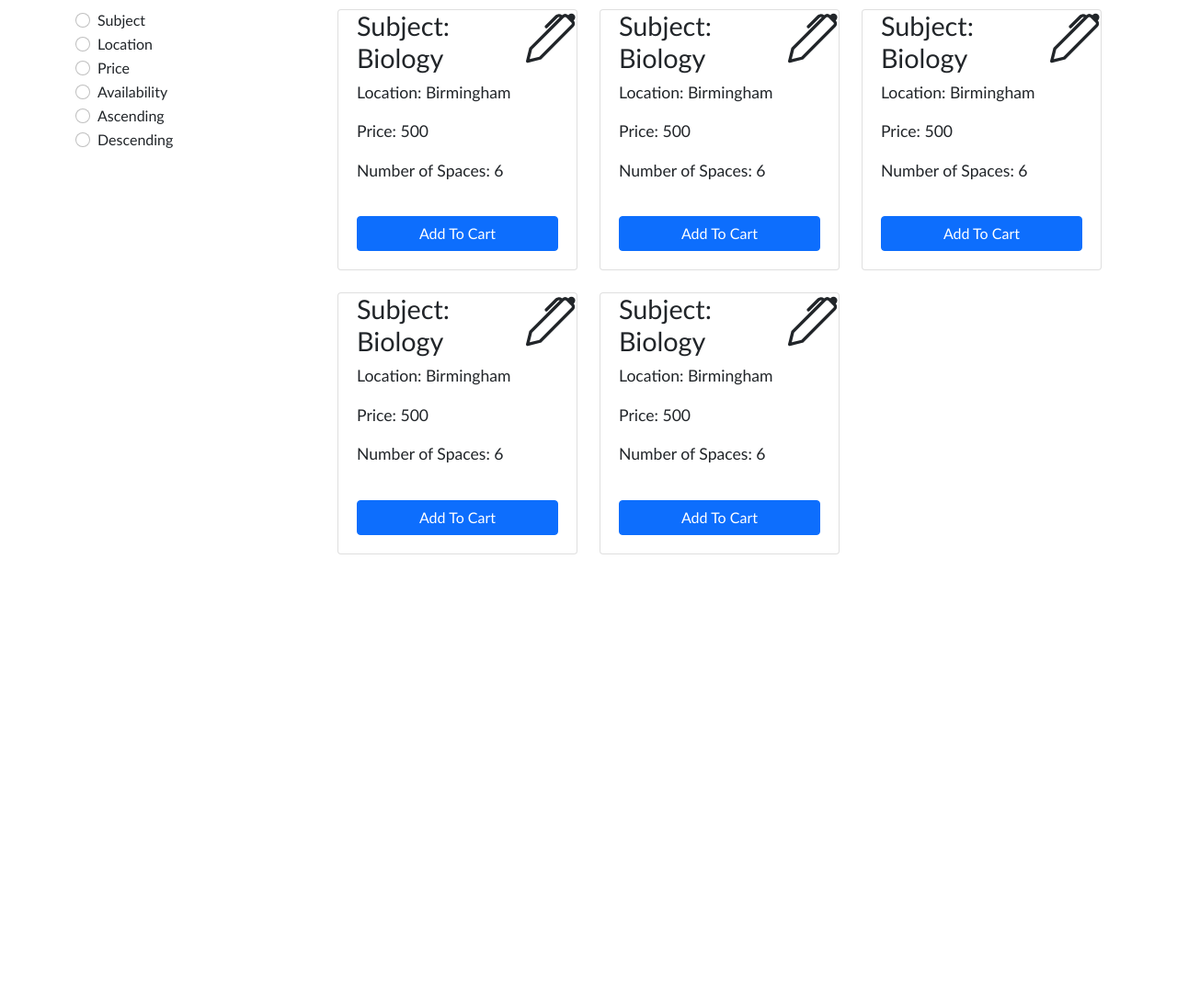
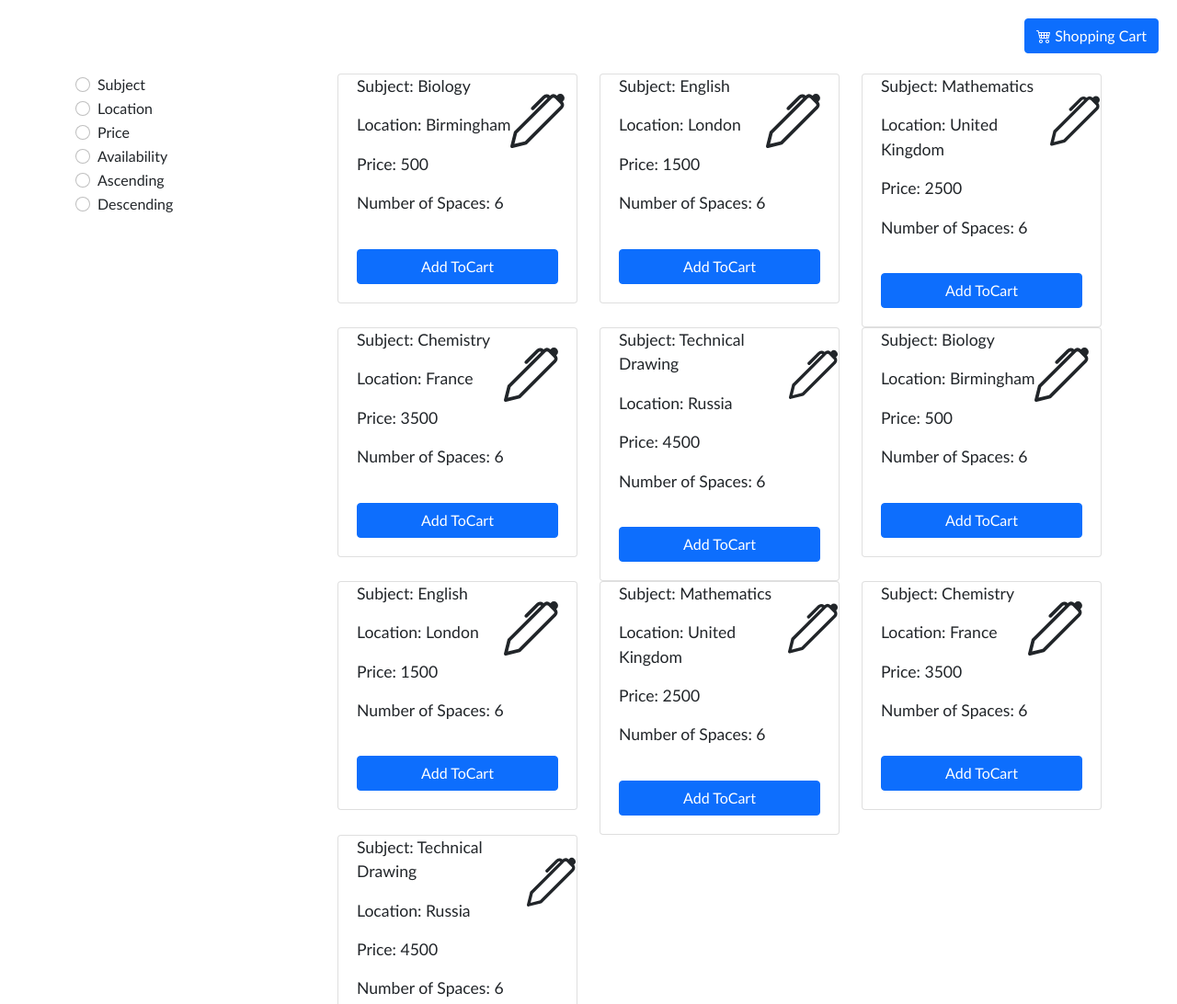
Before and after one commit to D-Mick/Individual-CW-1, a plain HTML site: page index.html in a window 1280 px wide. Shown: the top 1092 px of the page at 92% size. Before the commit the page ends 800 px from the top, so only its background shows below. Drawn offline with nearby package versions, Linux system fonts and the light colour scheme.

Commit message:
to check number of spaces remaining

```diff
--- a/index.html
+++ b/index.html
@@ -15,7 +15,14 @@
 <body>
 
     <div id="app">
-        <div class="container">
+        <div style="position:absolute; top: 0; right: 0;">
+            <button class="btn btn-primary">
+              {{lessonCount}}
+            <span class="bi bi-cart4"></span> Shopping Cart</button>
+        </div>
+
+        <div v-if="showProduct">
+            <div class="container" style="margin-top: 80px;">
                 <div class="row">
                     <div class="col-md-3">
                         <div class="form-check">
@@ -55,17 +62,20 @@
                             </label>
                           </div>
                     </div>
+
                     <div class="col-md-9">
-                    <!-- First lesson -->
                         <div class="row">
-                        <div class="col-md-4">
+                          <div class="col-md-4" v-for="lesson in lessons">
+                            <div >
                               <div class="card changeCard">
                                   <div class="lesson">
                                       <div class="lesson-details">
-                                        <h4 class="lesson-name">Subject: {{ lesson.name }}</h4>
+                                          <p class="lesson-name">Subject: {{ lesson.subject }}</p>
                                           <p>Location: {{ lesson.location }}</p>
                                           <p>Price: {{ lesson.price }}</p>
-                                        <p>Number of Spaces: {{ lesson.spaces }}</p>
+                                          <p>Number of Spaces: <span v-if="lesson.spaces - lessonCartCount(lesson.id) >= 0">
+                                            {{lesson.spaces - lessonCartCount(lesson.id)}}
+                                          </span></p>
                                       </div>
                                       <svg xmlns="http://www.w3.org/2000/svg" width="60px" height="60px"
                                           fill="currentColor" class="bi bi-pen" viewBox="0 0 16 16">
@@ -74,132 +84,54 @@
                                       </svg>
                                   </div>
 
-                                <button class="btn btn-primary" v-on:click='addToCart' v-if="canAddToCart">Add To
-                                    Cart</button>
-                                <button class="btn btn-primary" v-else disabled>Add To Cart</button>
-                            </div>
-                        </div>
-                        <div class="col-md-4">
-                            <div class="card changeCard">
-                                <div class="lesson">
-                                    <div class="lesson-details">
-                                        <h4 class="lesson-name">Subject: {{ lesson.name }}</h4>
-                                        <p>Location: {{ lesson.location }}</p>
-                                        <p>Price: {{ lesson.price }}</p>
-                                        <p>Number of Spaces: {{ lesson.spaces }}</p>
-                                    </div>
-                                    <svg xmlns="http://www.w3.org/2000/svg" width="60px" height="60px"
-                                        fill="currentColor" class="bi bi-pen" viewBox="0 0 16 16">
-                                        <path
-                                            d="M13.498.795l.149-.149a1.207 1.207 0 1 1 1.707 1.708l-.149.148a1.5 1.5 0 0 1-.059 2.059L4.854 14.854a.5.5 0 0 1-.233.131l-4 1a.5.5 0 0 1-.606-.606l1-4a.5.5 0 0 1 .131-.232l9.642-9.642a.5.5 0 0 0-.642.056L6.854 4.854a.5.5 0 1 1-.708-.708L9.44.854A1.5 1.5 0 0 1 11.5.796a1.5 1.5 0 0 1 1.998-.001zm-.644.766a.5.5 0 0 0-.707 0L1.95 11.756l-.764 3.057 3.057-.764L14.44 3.854a.5.5 0 0 0 0-.708l-1.585-1.585z" />
-                                    </svg>
-                                </div>
-
-                                <button class="btn btn-primary" v-on:click='addToCart' v-if="canAddToCart">Add To
-                                    Cart</button>
-                                <button class="btn btn-primary" v-else disabled>Add To Cart</button>
-                            </div>
-                        </div>
-                        <div class="col-md-4">
-                            <div class="card changeCard">
-                                <div class="lesson">
-                                    <div class="lesson-details">
-                                        <h4 class="lesson-name">Subject: {{ lesson.name }}</h4>
-                                        <p>Location: {{ lesson.location }}</p>
-                                        <p>Price: {{ lesson.price }}</p>
-                                        <p>Number of Spaces: {{ lesson.spaces }}</p>
-                                    </div>
-                                    <svg xmlns="http://www.w3.org/2000/svg" width="60px" height="60px"
-                                        fill="currentColor" class="bi bi-pen" viewBox="0 0 16 16">
-                                        <path
-                                            d="M13.498.795l.149-.149a1.207 1.207 0 1 1 1.707 1.708l-.149.148a1.5 1.5 0 0 1-.059 2.059L4.854 14.854a.5.5 0 0 1-.233.131l-4 1a.5.5 0 0 1-.606-.606l1-4a.5.5 0 0 1 .131-.232l9.642-9.642a.5.5 0 0 0-.642.056L6.854 4.854a.5.5 0 1 1-.708-.708L9.44.854A1.5 1.5 0 0 1 11.5.796a1.5 1.5 0 0 1 1.998-.001zm-.644.766a.5.5 0 0 0-.707 0L1.95 11.756l-.764 3.057 3.057-.764L14.44 3.854a.5.5 0 0 0 0-.708l-1.585-1.585z" />
-                                    </svg>
-                                </div>
-
-                                <button class="btn btn-primary" v-on:click='addToCart' v-if="canAddToCart">Add To
-                                    Cart</button>
-                                <button class="btn btn-primary" v-else disabled>Add To Cart</button>
-                            </div>
-                        </div>
-                    </div>
-
-                    <!-- Second lesson -->
-                    <br>
-                    <div class="row">
-                        <div class="col-md-4">
-                            <div class="card changeCard">
-                                <div class="lesson">
-                                    <div class="lesson-details">
-                                        <h4 class="lesson-name">Subject: {{ lesson.name }}</h4>
-                                        <p>Location: {{ lesson.location }}</p>
-                                        <p>Price: {{ lesson.price }}</p>
-                                        <p>Number of Spaces: {{ lesson.spaces }}</p>
-                                    </div>
-                                    <svg xmlns="http://www.w3.org/2000/svg" width="60px" height="60px"
-                                        fill="currentColor" class="bi bi-pen" viewBox="0 0 16 16">
-                                        <path
-                                            d="M13.498.795l.149-.149a1.207 1.207 0 1 1 1.707 1.708l-.149.148a1.5 1.5 0 0 1-.059 2.059L4.854 14.854a.5.5 0 0 1-.233.131l-4 1a.5.5 0 0 1-.606-.606l1-4a.5.5 0 0 1 .131-.232l9.642-9.642a.5.5 0 0 0-.642.056L6.854 4.854a.5.5 0 1 1-.708-.708L9.44.854A1.5 1.5 0 0 1 11.5.796a1.5 1.5 0 0 1 1.998-.001zm-.644.766a.5.5 0 0 0-.707 0L1.95 11.756l-.764 3.057 3.057-.764L14.44 3.854a.5.5 0 0 0 0-.708l-1.585-1.585z" />
-                                    </svg>
-                                </div>
-
-                                <button class="btn btn-primary" v-on:click='addToCart' v-if="canAddToCart">Add To
-                                    Cart</button>
-                                <button class="btn btn-primary" v-else disabled>Add To Cart</button>
-                            </div>
-                        </div>
-                        <div class="col-md-4">
-                            <div class="card changeCard">
-                                <div class="lesson">
-                                    <div class="lesson-details">
-                                        <h4 class="lesson-name">Subject: {{ lesson.name }}</h4>
-                                        <p>Location: {{ lesson.location }}</p>
-                                        <p>Price: {{ lesson.price }}</p>
-                                        <p>Number of Spaces: {{ lesson.spaces }}</p>
-                                    </div>
-                                    <svg xmlns="http://www.w3.org/2000/svg" width="60px" height="60px"
-                                        fill="currentColor" class="bi bi-pen" viewBox="0 0 16 16">
-                                        <path
-                                            d="M13.498.795l.149-.149a1.207 1.207 0 1 1 1.707 1.708l-.149.148a1.5 1.5 0 0 1-.059 2.059L4.854 14.854a.5.5 0 0 1-.233.131l-4 1a.5.5 0 0 1-.606-.606l1-4a.5.5 0 0 1 .131-.232l9.642-9.642a.5.5 0 0 0-.642.056L6.854 4.854a.5.5 0 1 1-.708-.708L9.44.854A1.5 1.5 0 0 1 11.5.796a1.5 1.5 0 0 1 1.998-.001zm-.644.766a.5.5 0 0 0-.707 0L1.95 11.756l-.764 3.057 3.057-.764L14.44 3.854a.5.5 0 0 0 0-.708l-1.585-1.585z" />
-                                    </svg>
-                                </div>
-
-                                <button class="btn btn-primary" v-on:click='addToCart' v-if="canAddToCart">Add To
-                                    Cart</button>
-                                <button class="btn btn-primary" v-else disabled>Add To Cart</button>
-                            </div>
-                        </div>
-                        <div class="col-md-4">
-
+                                  <button class="btn btn-primary" v-on:click="addToCart(lesson)" v-if='canAddToCart(lesson)'>Add ToCart</button>
+                                  <button class="btn btn-primary" style="cursor: none;" disabled v-else>Add ToCart</button>
                               </div>
                             </div>
                           </div>
                         </div>
                     </div>
-
-
-
                 </div>
-
+            </div>
+        </div>
+        <div v-else style="margin-top: 80px;">
+            <h1>dfhgdhfgdhfgdh</h1>
+        </div>
+    </div>
+    <script src="lessons.js"></script>
     <script src="https://unpkg.com/vue"></script>
     <script>
         var school = new Vue({
             el: '#app',
             data: {
-                lesson: {
-                    name: 'Biology',
-                    location: 'Birmingham',
-                    price: 500,
-                    spaces: 6,
+                lessons: lessons,
+                cart:[],
+                showProduct: true,
+            },
+            methods:{
+              //add to lesson to the cart array
+              addToCart(lesson){
+                this.cart.push(lesson.id)
+              },
+              //to figure the amount of space in the each array
+              lessonCartCount(id){
+                let count = 0;
+                for (let i = 0; i < this.cart.length; i++) {
+                  if(this.cart[i] === id){
+                    count++;
+                  }
+                }
+                return count;
+              },
+              //to check number of spaces remaining
+              canAddToCart(lesson){
+                return lesson.spaces > this.lessonCartCount(lesson.id);
               }
             },
-            methods: {
-                addToCart: function () {
-                    this.lesson.spaces--;
-                }
-            },
-            computed: {
-                canAddToCart: function () {
-                    return this.lesson.spaces > 0;
+            computed:{
+              //to display the amount of every id entering the array
+              lessonCount(){
+                return this.cart.length || '';
               }
             }
         })
--- /dev/null
+++ b/lessons.js
@@ -0,0 +1,71 @@
+let lessons = [{
+    id: 1,
+        subject: 'Biology',
+        location: 'Birmingham',
+        price: 500,
+        spaces: 6,
+    },
+    {
+        id: 2,
+        subject: 'English',
+        location: 'London',
+        price: 1500,
+        spaces: 6,
+    },
+    {
+        id: 3,
+        subject: 'Mathematics',
+        location: 'United Kingdom',
+        price: 2500,
+        spaces: 6,
+    },
+    {
+        id: 4,
+        subject: 'Chemistry',
+        location: 'France',
+        price: 3500,
+        spaces: 6,
+    },
+    {
+        id: 5,
+        subject: 'Technical Drawing',
+        location: 'Russia',
+        price: 4500,
+        spaces: 6,
+    },
+    {
+        id: 6,
+        subject: 'Biology',
+        location: 'Birmingham',
+        price: 500,
+        spaces: 6,
+    },
+    {
+        id: 7,
+        subject: 'English',
+        location: 'London',
+        price: 1500,
+        spaces: 6,
+    },
+    {
+        id: 8,
+        subject: 'Mathematics',
+        location: 'United Kingdom',
+        price: 2500,
+        spaces: 6,
+    },
+    {
+        id: 9,
+        subject: 'Chemistry',
+        location: 'France',
+        price: 3500,
+        spaces: 6,
+    },
+    {
+        id: 10,
+        subject: 'Technical Drawing',
+        location: 'Russia',
+        price: 4500,
+        spaces: 6,
+    }
+]
--- a/styles.css
+++ b/styles.css
@@ -2,37 +2,29 @@
     font-family: 'Trebuchet MS', 'Lucida Sans Unicode', 'Lucida Grande', 'Lucida Sans', Arial, sans-serif;
     margin: 0;
 }
-
-body { padding: 10px; }
+.bg{
+    background-color: white;
+}
 
 .lesson {
     display: flex;
 
 }
 
-.lesson img {
-    height: 200px;
-    width: 200px;
-}
-
 .lesson-details {
-
-    display: flex;
-    flex-direction: column;
-    justify-content: space-evenly;
     margin-left: 20px;
 
 }
 
-.lesson-details h4 {
-    font-size: 1.8rem;
-}
-
 .lesson-details p {
     font-size: 1.1rem;
+
+
 }
-
 button {
     margin: 20px;
     max-width: 100%;
 }
+svg{
+    margin-top: 20px;
+}
```
Also changed, not shown: lesson.js (deleted). Lines whose indentation alone changed are shown as unchanged.
